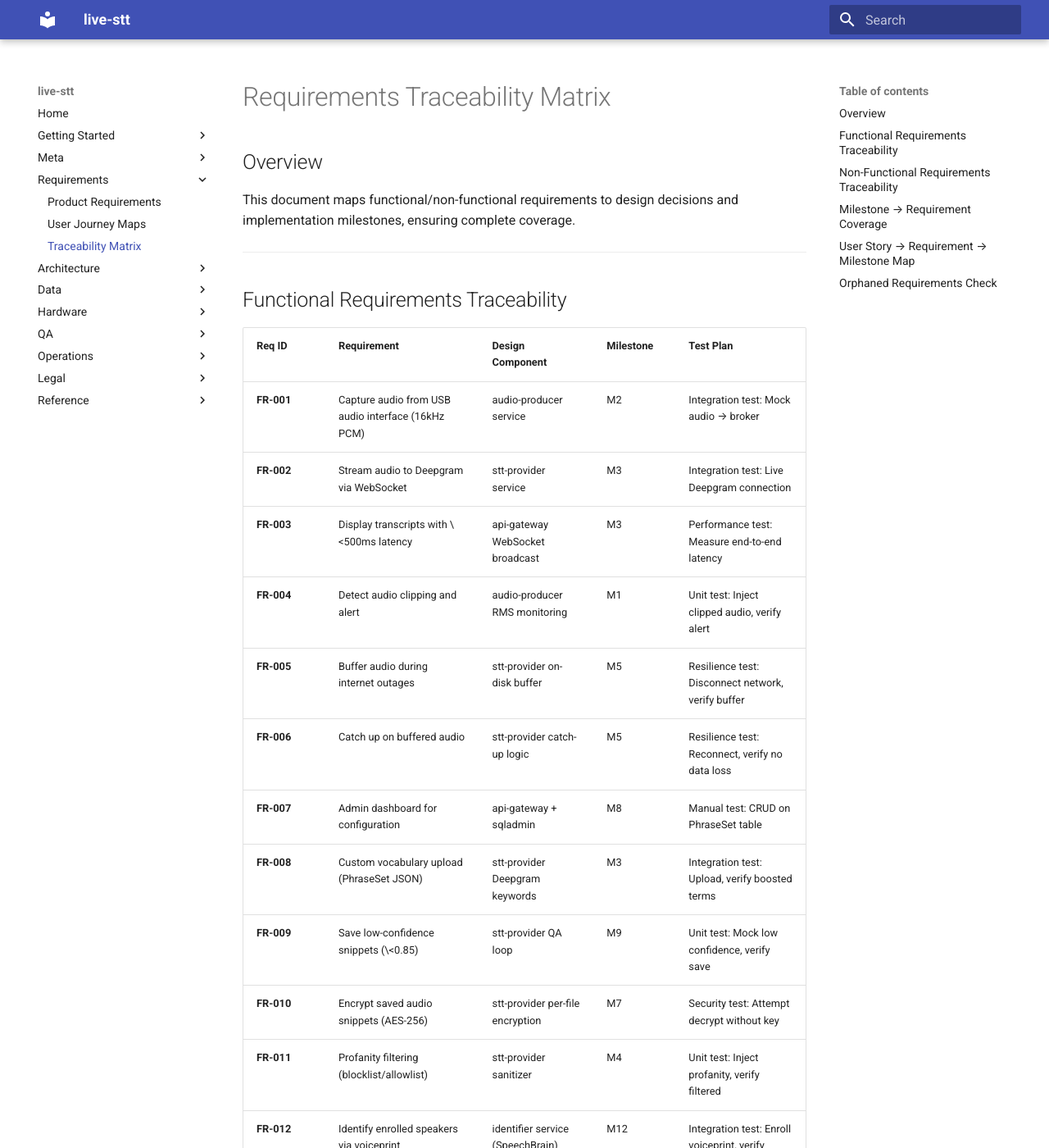
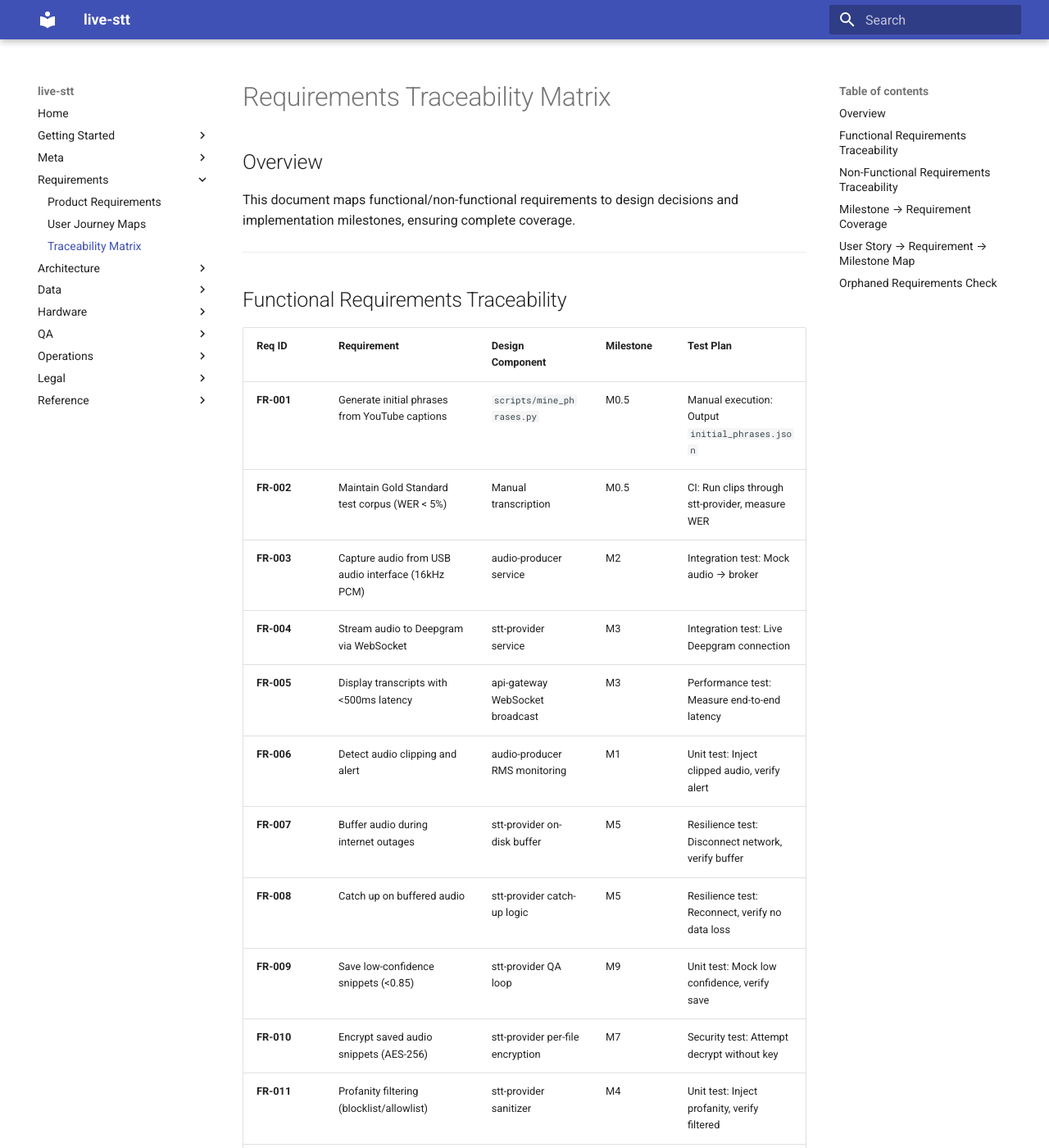
Before and after one commit to TomDakan/LiveSTT, an MkDocs documentation site: the page built from docs/10_requirements/traceability_matrix.md, in a window 1280 px wide and 1400 px high. Shown: the whole window at 82% size. Built offline with MkDocs 1.6.1 and Material for MkDocs 9.7.7, drawn with Linux system fonts in a browser that asks for light colours; some of the changed text lies outside the part shown.

Commit message:
docs: complete remaining v6.2 documentation updates
- Add M0.5 Data Harvest to traceability matrix (FR-001, FR-002)

- Add comprehensive Data Harvest runbook (Silver/Gold procedures)

- Update DPIA with data-sweeper automated retention reference

- Update milestone coverage with M0.5

```diff
--- a/docs/10_requirements/traceability_matrix.md
+++ b/docs/10_requirements/traceability_matrix.md
@@ -9,15 +9,15 @@ This document maps functional/non-functional requirements to design decisions an
 
 | Req ID | Requirement | Design Component | Milestone | Test Plan |
 |--------|-------------|------------------|-----------|-----------|
-| **FR-001** | Capture audio from USB audio interface (16kHz PCM) | audio-producer service | M2 | Integration test: Mock audio → broker |
-| **FR-002** | Stream audio to Deepgram via WebSocket | stt-provider service | M3 | Integration test: Live Deepgram connection |
-| **FR-003** | Display transcripts with \<500ms latency | api-gateway WebSocket broadcast | M3 | Performance test: Measure end-to-end latency |
-| **FR-004** | Detect audio clipping and alert | audio-producer RMS monitoring | M1 | Unit test: Inject clipped audio, verify alert |
-| **FR-005** | Buffer audio during internet outages | stt-provider on-disk buffer | M5 | Resilience test: Disconnect network, verify buffer |
-| **FR-006** | Catch up on buffered audio | stt-provider catch-up logic | M5 | Resilience test: Reconnect, verify no data loss |
-| **FR-007** | Admin dashboard for configuration | api-gateway + sqladmin | M8 | Manual test: CRUD on PhraseSet table |
-| **FR-008** | Custom vocabulary upload (PhraseSet JSON) | stt-provider Deepgram keywords | M3 | Integration test: Upload, verify boosted terms |
-| **FR-009** | Save low-confidence snippets (\<0.85) | stt-provider QA loop | M9 | Unit test: Mock low confidence, verify save |
+| **FR-001** | Generate initial phrases from YouTube captions | `scripts/mine_phrases.py` | M0.5 | Manual execution: Output `initial_phrases.json` |
+| **FR-002** | Maintain Gold Standard test corpus (WER < 5%) | Manual transcription | M0.5 | CI: Run clips through stt-provider, measure WER |
+| **FR-003** | Capture audio from USB audio interface (16kHz PCM) | audio-producer service | M2 | Integration test: Mock audio → broker |
+| **FR-004** | Stream audio to Deepgram via WebSocket | stt-provider service | M3 | Integration test: Live Deepgram connection |
+| **FR-005** | Display transcripts with <500ms latency | api-gateway WebSocket broadcast | M3 | Performance test: Measure end-to-end latency |
+| **FR-006** | Detect audio clipping and alert | audio-producer RMS monitoring | M1 | Unit test: Inject clipped audio, verify alert |
+| **FR-007** | Buffer audio during internet outages | stt-provider on-disk buffer | M5 | Resilience test: Disconnect network, verify buffer |
+| **FR-008** | Catch up on buffered audio | stt-provider catch-up logic | M5 | Resilience test: Reconnect, verify no data loss |
+| **FR-009** | Save low-confidence snippets (<0.85) | stt-provider QA loop | M9 | Unit test: Mock low confidence, verify save |
 | **FR-010** | Encrypt saved audio snippets (AES-256) | stt-provider per-file encryption | M7 | Security test: Attempt decrypt without key |
 | **FR-011** | Profanity filtering (blocklist/allowlist) | stt-provider sanitizer | M4 | Unit test: Inject profanity, verify filtered |
 | **FR-012** | Identify enrolled speakers via voiceprint | identifier service (SpeechBrain) | M12 | Integration test: Enroll voiceprint, verify match |
@@ -54,7 +54,8 @@ This document maps functional/non-functional requirements to design decisions an
 | Milestone | Requirements Addressed | Deliverable |
 |-----------|------------------------|-------------|
 | **M0** | FR-015, FR-016 | Docker builds, multi-arch support |
-| **M1** | FR-001, FR-004 | audio-producer, broker, api-gateway skeleton |
+| **M0.5** | FR-001, FR-002 | Data Harvest: Silver (phrase mining), Gold (regression corpus) |
+| **M1** | FR-003, FR-006 | audio-producer, broker, api-gateway skeleton |
 | **M2** | FR-017, NFR-009 | Balena deployment, public URL |
 | **M3** | FR-002, FR-003, FR-008, NFR-001 | stt-provider, end-to-end transcription |
 | **M4** | FR-011 | Profanity filtering (sanitizer) |
```
Also changed, not shown: docs/60_ops/runbooks.md (+78 -11 lines), docs/70_legal/dpia.md (+2 -1 lines).
